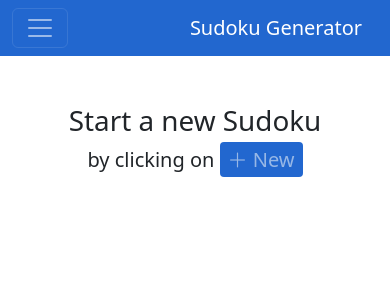
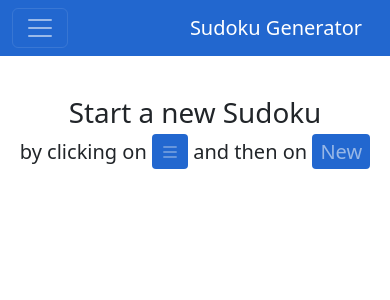
Before and after one commit to bliepp/sudoku-react, a React (Vite) app: page / in a window 390 px wide. Shown: the top 300 px of the page. Built offline with nearby package versions, Linux system fonts and the light colour scheme.

Commit message:
Improve sudoku sizing and menu style

```diff
--- a/src/App.jsx
+++ b/src/App.jsx
@@ -9,7 +9,7 @@ export default function App() {
     return (
         <>
             <Navbar exportRef={mainRef} />
-            <main ref={mainRef} id="Board" className="container-fluid text-center mt-5">
+            <main ref={mainRef} className="container-fluid text-center vh-100 pt-5">
                 <Outlet />
             </main>
         </>
--- a/src/Board.jsx
+++ b/src/Board.jsx
@@ -23,7 +23,7 @@ function Board({ sideLength = 9, strokeWidth = 10, size = 512 }, ref){
 
 
     return (
-        <svg ref={ref} viewBox={`0 0 ${size} ${size}`} width={size} height={size}>
+        <svg ref={ref} viewBox={`0 0 ${size} ${size}`}>
             {
                 cells.map((value, index) => {
                     let [x, y] = wavefunction.index2coord(index);
--- a/src/Navbar.jsx
+++ b/src/Navbar.jsx
@@ -2,7 +2,7 @@ import { Link } from "react-router-dom";
 
 export default function Navbar({ exportRef }){
     return (
-    <nav className="navbar navbar-expand-lg navbar-dark bg-primary">
+    <nav className="navbar navbar-expand-lg navbar-dark fixed-top bg-primary">
         <div className="container-fluid flex-row-reverse">
             <span className="navbar-brand">Sudoku Generator</span>
             <button className="navbar-toggler" type="button" data-bs-toggle="collapse" data-bs-target="#navbarTogglerDemo01" aria-controls="navbarTogglerDemo01" aria-expanded="false" aria-label="Toggle navigation">
--- a/src/index.jsx
+++ b/src/index.jsx
@@ -16,9 +16,13 @@ const router = createHashRouter([
             {
                 path: "/",
                 element: (<>
+                    <div className="mb-5"></div>
                     <h1>Start a new Sudoku</h1>
                     <p className="lead">
-                        by clicking on <span style={{"--bs-text-opacity": "0.55"}} className="bg-primary text-light rounded-1 px-2 py-1"><i className="bi bi-plus-lg" /> New</span>
+                        by clicking on <span style={{"--bs-text-opacity": "0.55"}} className="bg-primary text-light rounded-1 px-2 py-1 d-lg-inline d-none"><i className="bi bi-plus-lg" /> New</span>
+                        <span className="d-lg-none d-inline">
+                            <span style={{"--bs-text-opacity": "0.55"}} className="bg-primary text-light rounded-1 px-2 py-1"><i className="bi bi-list" /></span> and then on <span style={{"--bs-text-opacity": "0.55"}} className="bg-primary text-light rounded-1 px-2 py-1">New</span>
+                        </span>
                     </p>
                 </>),
             },
@@ -34,6 +38,12 @@ const router = createHashRouter([
                 path: "/16x16/",
                 element: <Board sideLength={16} strokeWidth={3} size={700} />,
             },
+            {
+                path: "/test/",
+                element: (<>
+                    Hello
+                </>),
+            },
         ],
     },
 ]);
--- a/src/index.scss
+++ b/src/index.scss
@@ -5,9 +5,14 @@ a:hover {
     cursor: pointer;
 }
 
-#Board {
+main {
     svg {
-        max-width: 100%;
+        position: relative;
+        top: 50%; left: 0;
+        transform: translate(0, -50%);
+
+        max-height: 90%;
+        max-width: 90%;
 
         g text {
             cursor: pointer;
```
